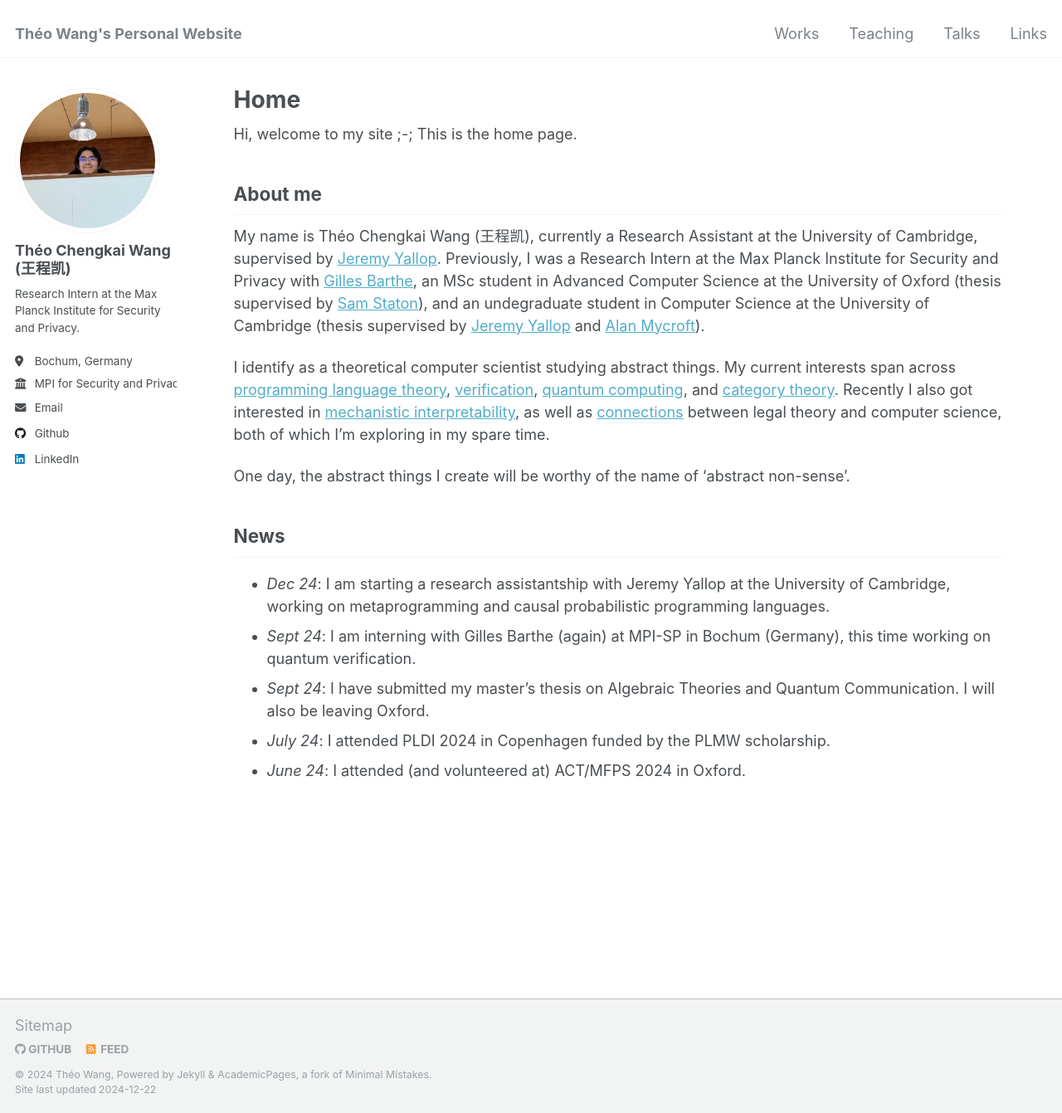
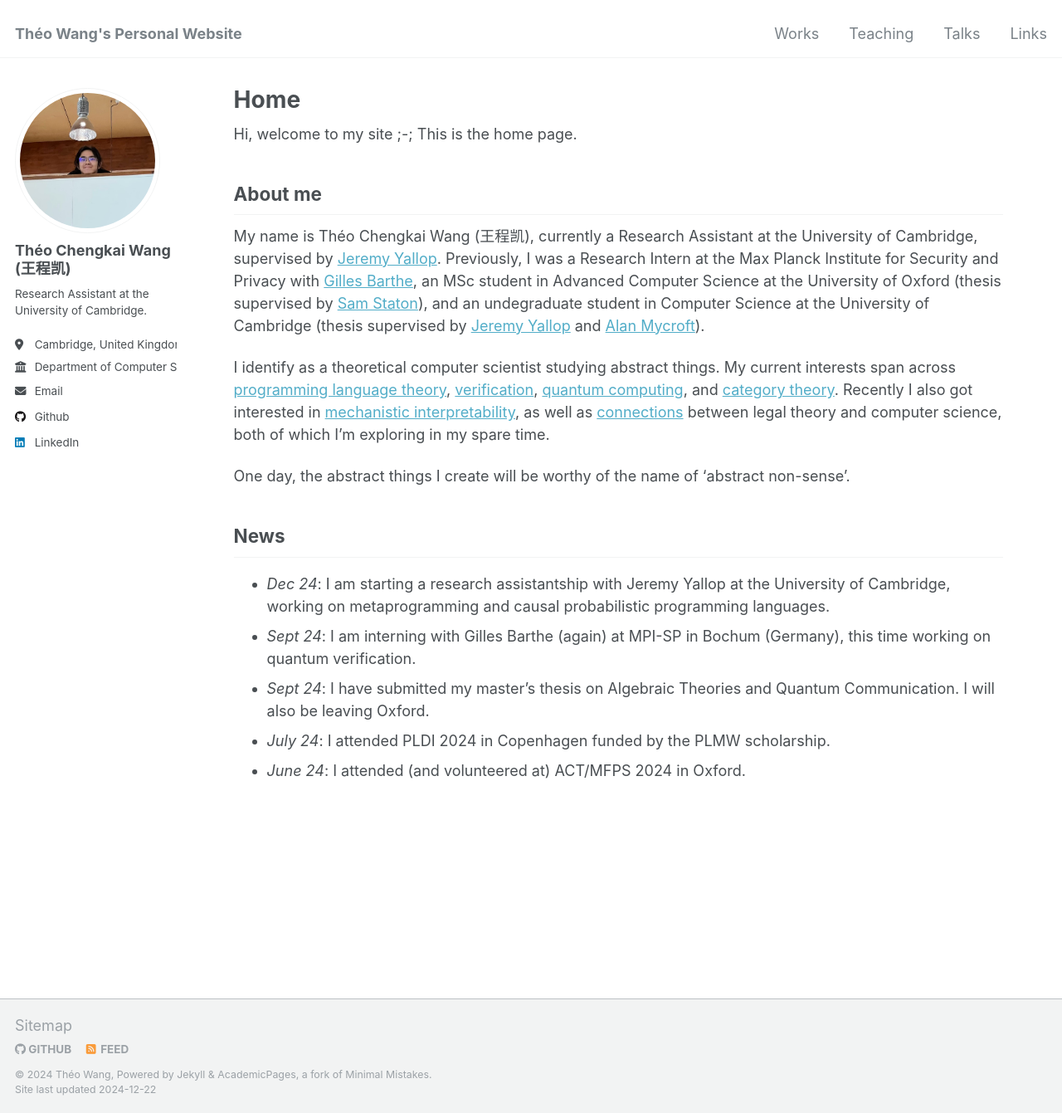
Before and after one commit to theo-chengkai-wang/theo-chengkai-wang.github.io, a Jekyll site: the page built from _pages/about.md, in a window 1280 px wide and 1341 px high. Shown: the whole window at 83% size. Built offline with Jekyll 4.4.1, drawn with Linux system fonts in a browser that asks for light colours.

Commit message:
Changed sidebar info

```diff
--- a/_config.yml
+++ b/_config.yml
@@ -25,9 +25,9 @@ author:
   avatar           : "profile_pic_2024_10.jpg"
   name             : "Théo Chengkai Wang (王程凯)"
   pronouns         : # example: "she/her"
-  bio              : "Research Intern at the Max Planck Institute for Security and Privacy."
-  location         : "Bochum, Germany"
-  employer         : "MPI for Security and Privacy"
+  bio              : "Research Assistant at the University of Cambridge."
+  location         : "Cambridge, United Kingdom"
+  employer         : "Department of Computer Science and Technology, Cambridge"
   uri              : # URL
   email            : "tcw57@cam.ac.uk"
 
```
